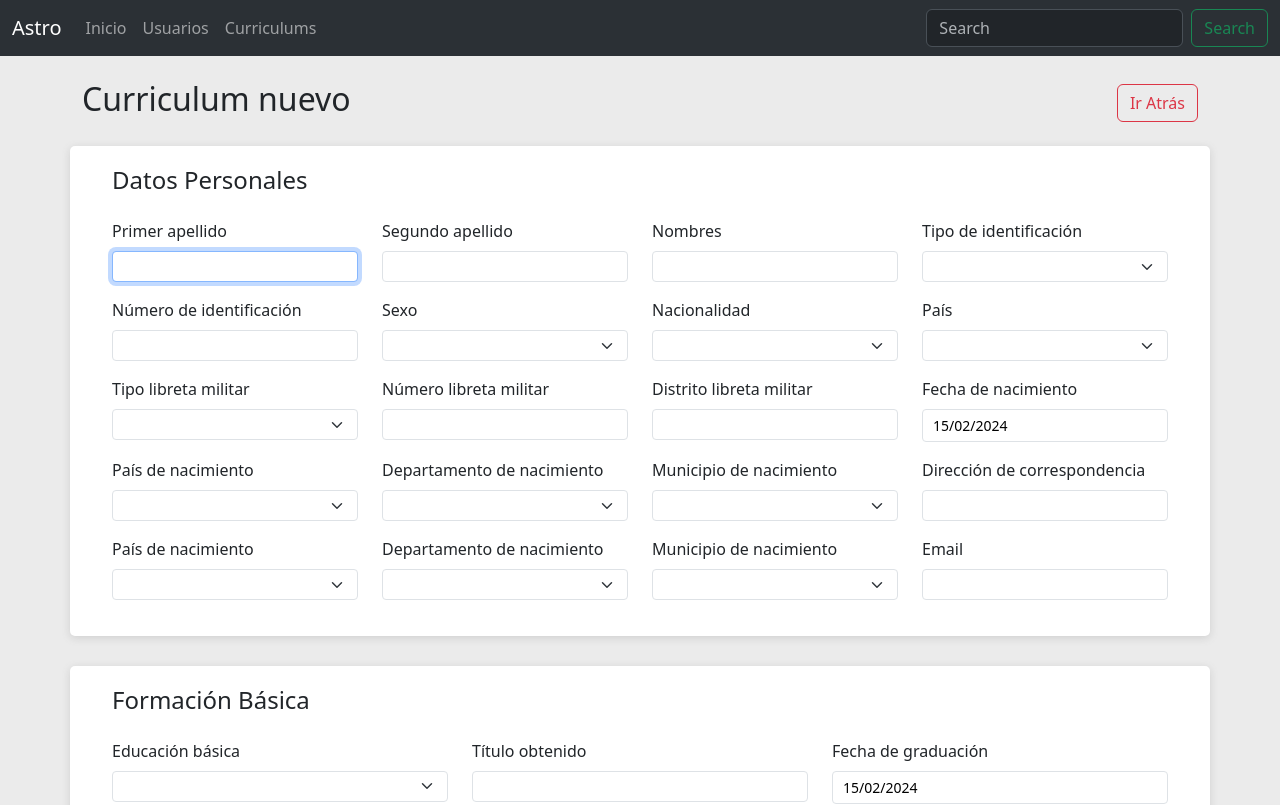
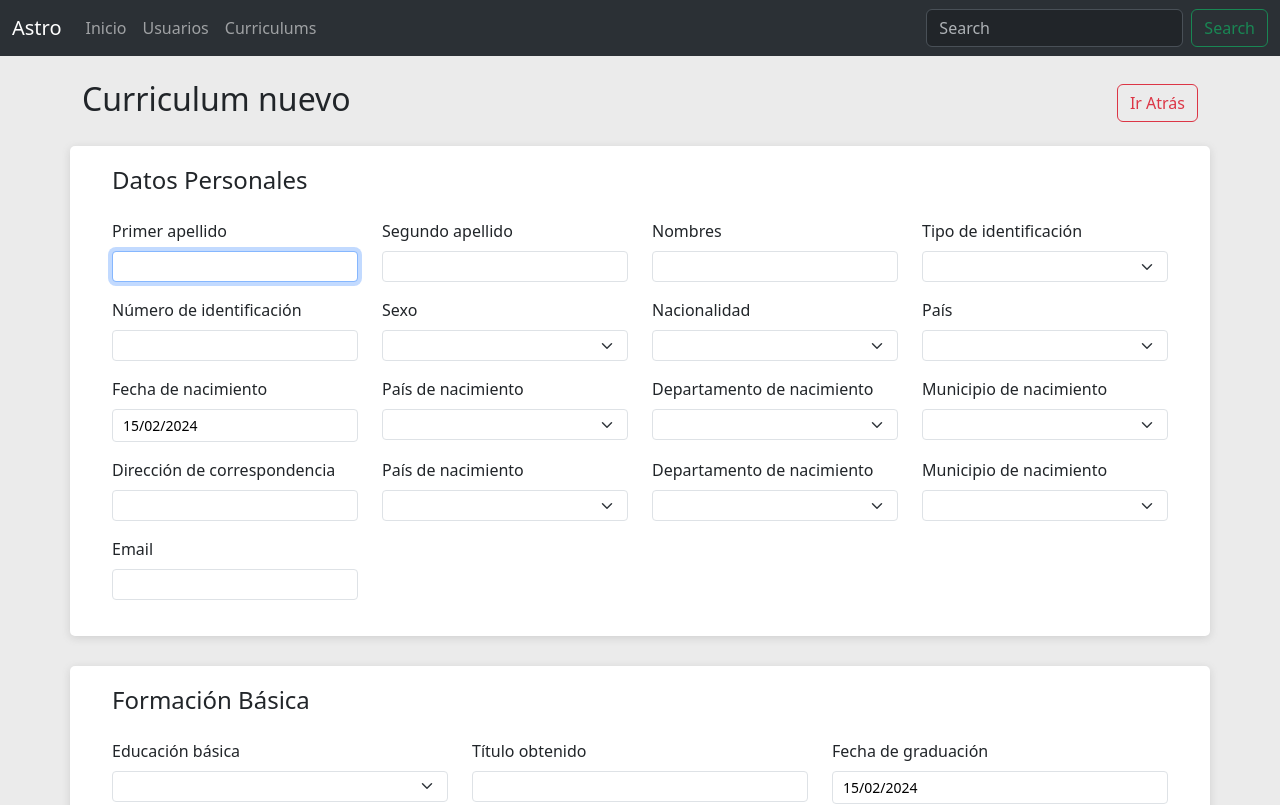
Before and after one commit to vapinedo/ASTRO, a React (Vite) app: page / in a window 1280 px wide. Shown: the top 805 px of the page. Built offline with nearby package versions, Linux system fonts and the light colour scheme.

Commit message:
add conditional validation on datos personales form

```diff
--- a/src/features/curriculum/components/DatosPersonalesForm.tsx
+++ b/src/features/curriculum/components/DatosPersonalesForm.tsx
@@ -12,8 +12,8 @@ const tipoIdentificacionOptions = [
     { key: "pas", value: "Pasaporte" },
 ];
 const sexoOptions = [
-    { key: "m", value: "Hombre" },
-    { key: "f", value: "Mujer" },
+    { key: "h", value: "Hombre" },
+    { key: "m", value: "Mujer" },
 ];
 const nacionalidadOptions = [
     { key: "col", value: "Colombiano" },
@@ -38,6 +38,7 @@ const tipoLibretaOptions = [
 ];
 
 interface InputProps {
+    watch: any;
     errors: any;
     control: any;
     setValue: any;
@@ -94,13 +95,22 @@ export const datosPersonalesSchema = yup.object().shape({
         .required("País es requerido"),
     tipolibretaMilitar: yup
         .string()
-        .required("Tipo libreta es requerido"),
+        .when("sexo", {
+            is: "h",
+            then: (datosPersonalesSchema) => datosPersonalesSchema.required("Tipo libreta es requerido"),
+        }),
     numeroLibretaMilitar: yup
         .string()
-        .required("Número libreta es requerido"),
+        .when("sexo", {
+            is: "h",
+            then: (datosPersonalesSchema) => datosPersonalesSchema.required("Número libreta es requerido")
+        }),
     distritoLibretaMilitar: yup
         .string()
-        .required("Distrito libreta es requerido"),
+        .when("sexo", {
+            is: "h",
+            then: (datosPersonalesSchema) => datosPersonalesSchema.required("Distrito libreta es requerido")
+        }),
     fechaNacimiento: yup
         .date()
         .required("Fecha es requerido"),
@@ -133,10 +143,10 @@ export const datosPersonalesSchema = yup.object().shape({
 
 export default function DatosPersonalesForm(props: InputProps): ReactNode {
 
-    const { errors, control, setValue, register } = props;
+    const { errors, control, setValue, register, watch } = props;
 
     return (
-        <Box  wrapperClass="row">
+        <Box wrapperClass="row">
             <h4 className="mb-4">Datos Personales</h4>
 
             <Input
@@ -204,30 +214,30 @@ export default function DatosPersonalesForm(props: InputProps): ReactNode {
                 wrapperClass="mb-3 col-md-3"
                 error={errors.datosPersonales?.pais?.message}
             />
-            <Select
+            {(watch("datosPersonales.sexo") === "h") && (<Select
                 register={register}
                 label="Tipo libreta militar"
                 wrapperClass="mb-3 col-md-3"
                 options={tipoLibretaOptions}
                 name="datosPersonales.tipolibretaMilitar"
                 error={errors.datosPersonales?.tipolibretaMilitar?.message}
-            />
-            <Input
+            />)}
+            {(watch("datosPersonales.sexo") === "h") && (<Input
                 type="text"
                 register={register}
                 wrapperClass="mb-3 col-md-3"
                 label="Número libreta militar"
                 name="datosPersonales.numeroLibretaMilitar"
                 error={errors.datosPersonales?.numeroLibretaMilitar?.message}
-            />
-            <Input
+            />)}
+            {(watch("datosPersonales.sexo") === "h") && (<Input
                 type="text"
                 register={register}
                 wrapperClass="mb-3 col-md-3"
                 label="Distrito libreta militar"
                 name="datosPersonales.distritoLibretaMilitar"
                 error={errors.datosPersonales?.distritoLibretaMilitar?.message}
-            />
+            />)}
             <CustomDatePicker
                 control={control}
                 register={register}
--- a/src/features/curriculum/pages/curriculum-nuevo/CurriculumNuevo.tsx
+++ b/src/features/curriculum/pages/curriculum-nuevo/CurriculumNuevo.tsx
@@ -31,7 +31,7 @@ export default function CurriculumNuevo() {
         resolver: yupResolver(validationSchema)
     });
 
-    const { register, formState, handleSubmit, control, setValue } = form;
+    const { register, formState, handleSubmit, control, setValue, watch } = form;
     const { errors } = formState;
 
     function onError(errors: FieldErrors<CurriculumNuevoInterface>) {
@@ -53,6 +53,7 @@ export default function CurriculumNuevo() {
 
             <form onSubmit={handleSubmit(onSubmit, onError)} noValidate>
                 <DatosPersonalesForm
+                    watch={watch}
                     errors={errors}
                     control={control}
                     register={register}
```
